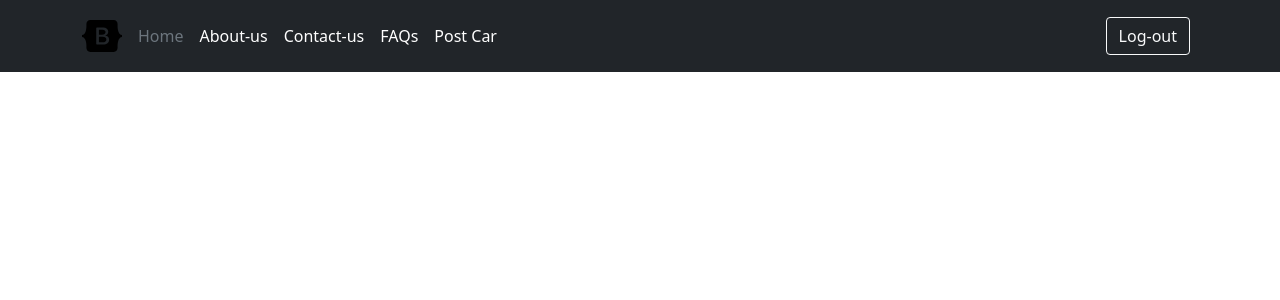
After one commit to blaz-k/Projects, a Flask app: page /dashboard in a window 1280 px wide. The commit adds this page. Shown: the top 300 px of the page. Run offline with Flask 2, Linux system fonts and the light colour scheme; some libraries are stand-ins or nearby versions.

Commit message:
no message

```diff
--- a/main.py
+++ b/main.py
@@ -1,20 +1,29 @@
 import os
-from flask import Flask, render_template
+from flask import Flask, render_template, request
 from sqla_wrapper import SQLAlchemy
 
 
-#db_url = os.getenv("DATABASE_URL", "sqlite:///db.sqlite").replace("postgres://", "postgresql://", 1)
-#db = SQLAlchemy(db_url)
+db_url = os.getenv("DATABASE_URL", "sqlite:///db.sqlite").replace("postgres://", "postgresql://", 1)
+db = SQLAlchemy(db_url)
+
+
+#class User
 
 
 app = Flask(__name__)
 
+#db.create_all()
 
 # in alphabetical order
 
 @app.route("/about")
 def about():
     return render_template("about.html")
+
+
+@app.route("/dashboard")
+def dashboard():
+    return render_template("dashboard.html")
 
 
 @app.route("/")
@@ -29,7 +38,13 @@ def login():
 
 @app.route("/registration", methods=["GET", "POST"])
 def registration():
-    return render_template("registration.html")
+    if request.method == "GET":
+        return render_template("registration.html")
+   # elif request.method == "POST":
+#dobi vse podatke iz baze
+#ce user ne obstaja naredimo novega. check in base
+#check if password == repeat
+
 
 
 if __name__ == "__main__":
--- a/requirements.txt
+++ b/requirements.txt
@@ -1,3 +1,4 @@
 Flask==1.0.2
 gunicorn==19.9.0
 sqla-wrapper
+pytest~=6.2.4
--- a/static/css/registration.css
+++ b/static/css/registration.css
@@ -1,3 +1,6 @@
+body{
+    background-color: #00CCCC
+}
 
 .form-registration {
   width: 100%;
--- a/templates/about.html
+++ b/templates/about.html
@@ -1,4 +1,7 @@
 {% extends "base.html" %}
+
+{% block title %}ABOUT US{% endblock title %}
+
 
 {% block content %}
 <h2>about us</h2>
--- a/templates/base-log-in.html
+++ b/templates/base-log-in.html
@@ -1,10 +1,55 @@
 <!DOCTYPE html>
 <html lang="en">
-<head>
+  <head>
     <meta charset="UTF-8">
-    <title>Title</title>
-</head>
-<body>
+    <title>{% block title %}{% endblock title %}</title>
+    <!-- Bootstrap core CSS -->
+    <link href="/static/bootstrap/css/bootstrap.min.css" rel="stylesheet">
 
-</body>
+    <!-- Custom styles for this template -->
+    <link href="/static/css/headers.css" rel="stylesheet">
+    {% block link %}
+    {% endblock link %}
+  </head>
+
+  <body>
+
+    <svg xmlns="http://www.w3.org/2000/svg" style="display: none;">
+      <symbol id="bootstrap" viewBox="0 0 118 94">
+        <title>Bootstrap</title>
+        <path fill-rule="evenodd" clip-rule="evenodd" d="M24.509 0c-6.733 0-11.715 5.893-11.492 12.284.214 6.14-.064 14.092-2.066 20.577C8.943 39.365 5.547 43.485 0 44.014v5.972c5.547.529 8.943 4.649 10.951 11.153 2.002 6.485 2.28 14.437 2.066 20.577C12.794 88.106 17.776 94 24.51 94H93.5c6.733 0 11.714-5.893 11.491-12.284-.214-6.14.064-14.092 2.066-20.577 2.009-6.504 5.396-10.624 10.943-11.153v-5.972c-5.547-.529-8.934-4.649-10.943-11.153-2.002-6.484-2.28-14.437-2.066-20.577C105.214 5.894 100.233 0 93.5 0H24.508zM80 57.863C80 66.663 73.436 72 62.543 72H44a2 2 0 01-2-2V24a2 2 0 012-2h18.437c9.083 0 15.044 4.92 15.044 12.474 0 5.302-4.01 10.049-9.119 10.88v.277C75.317 46.394 80 51.21 80 57.863zM60.521 28.34H49.948v14.934h8.905c6.884 0 10.68-2.772 10.68-7.727 0-4.643-3.264-7.207-9.012-7.207zM49.948 49.2v16.458H60.91c7.167 0 10.964-2.876 10.964-8.281 0-5.406-3.903-8.178-11.425-8.178H49.948z"></path>
+      </symbol>
+    </svg>
+
+    <div class="b-example-divider"></div>
+
+    <header class="p-3 bg-dark text-white">
+      <div class="container">
+        <div class="d-flex flex-wrap align-items-center justify-content-center justify-content-lg-start">
+          <a href="/" class="d-flex align-items-center mb-2 mb-lg-0 text-white text-decoration-none">
+            <svg class="bi me-2" width="40" height="32" role="img" aria-label="Bootstrap"><use xlink:href="#bootstrap"/></svg>
+          </a>
+
+          <ul class="nav col-12 col-lg-auto me-lg-auto mb-2 justify-content-center mb-md-0">
+            <li><a href="/" class="nav-link px-2 text-secondary">Home</a></li>
+            <li><a href="/about" class="nav-link px-2 text-white">About-us</a></li>
+            <li><a href="#" class="nav-link px-2 text-white">Contact-us</a></li>
+            <li><a href="#" class="nav-link px-2 text-white">FAQs</a></li>
+            <li><a href="#" class="nav-link px-2 text-white">Post Car</a></li>
+          </ul>
+
+
+
+          <div class="text-end">
+            <a href="/login"><button type="button" class="btn btn-outline-light me-2">Log-out</button></a>
+          </div>
+        </div>
+      </div>
+    </header>
+
+    {% block content %}
+    {% endblock content %}
+    <script src="/static/bootstrap/js/bootstrap.bundle.min.js"></script>
+  </body>
+
 </html>
--- a/templates/base.html
+++ b/templates/base.html
@@ -2,7 +2,7 @@
 <html lang="en">
   <head>
     <meta charset="UTF-8">
-    <title>Title</title>
+    <title>{% block title %}{% endblock title %}</title>
     <!-- Bootstrap core CSS -->
     <link href="/static/bootstrap/css/bootstrap.min.css" rel="stylesheet">
 
--- /dev/null
+++ b/templates/dashboard.html
@@ -0,0 +1 @@
+{% extends "base-log-in.html" %}
--- a/templates/index.html
+++ b/templates/index.html
@@ -1,4 +1,6 @@
 {% extends "base.html" %}
+
+{% block title %}HOME{% endblock title %}
 
 {% block content %}
 <h2>homepage</h2>
--- a/templates/login.html
+++ b/templates/login.html
@@ -1,5 +1,5 @@
 {% extends "base.html" %}
-
+{% block title %}LOG-IN{% endblock title %}
 
 
 {% block link %}
```
Also changed, not shown: templates/registration.html (+11 -11 lines).
